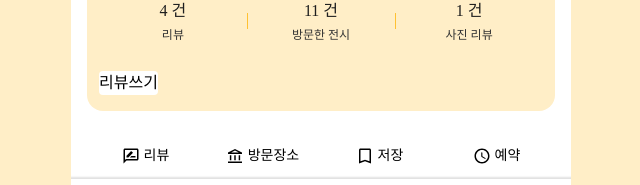
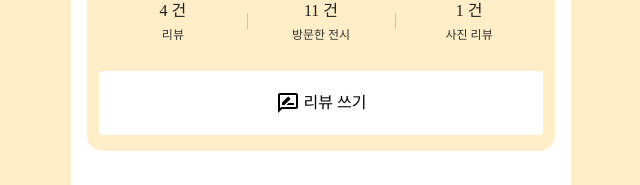
Before and after one commit to hyny-hyuny/gabom-react, a React (Vite) app: page /my in a window 1280 px wide. Shown: the part 201-386 px from the top of the page, without its empty margins (319-959 px from the left). Built offline with nearby package versions, Linux system fonts and the light colour scheme; a web font is replaced by a local one.

Commit message:
[Modify] 업데이트된 버튼 컴포넌트 적용
- 임시 버튼 컴포넌트 Iconbtn 제거
- customClass 적용
- button children으로 svg 아이콘 삽입

Resolves 마이페이지 개발 #53

```diff
--- a/src/components/organisms/ProfileCard.tsx
+++ b/src/components/organisms/ProfileCard.tsx
@@ -2,8 +2,9 @@ import { SummaryList } from '@/types/mySummary';
 import Button from '../atoms/Button';
 import MySummary from '../molecules/MySummary';
 import MemberLevelTag from '../atoms/MemberLevelTag';
-import IconBtn from '../atoms/IconBtn';
 import IconPencil from '../../assets/pencil.svg?react';
+import { useNavigate } from 'react-router';
+import IconReview from '../../assets/review.svg?react';
 
 interface ProfileCard {
   img: string;
@@ -17,6 +18,15 @@ const summaryList: SummaryList = [
 ];
 
 function ProfileCard({ img, userName }: ProfileCard) {
+  const navigate = useNavigate();
+
+  const handleGoToEditProfilePage = () => {
+     void navigate('edit');
+  };
+
+  const handleGoToWriteReview =() =>{
+    void navigate('/review/write');
+  }
 
   return (
     <article className="flex flex-col py-4 px-3 bg-secondary rounded-md gap-6 mx-4 my-6">
@@ -34,18 +44,18 @@ function ProfileCard({ img, userName }: ProfileCard) {
           <strong className="block mt-1 heading-md">{userName}</strong>
         </p>
 
-        <IconBtn
-          className="self-baseline bg-white text-tertiary p-1 min-w-8 min-h-8"
+        <Button
+          onClick={handleGoToEditProfilePage}
+          customClass="flex self-baseline bg-white text-tertiary p-1 min-w-8 min-h-8"
         >
           <IconPencil className="min-w-5 min-h-5" width={20} height={20} />
-        </IconBtn>
+        </Button>
       </div>
 
       <MySummary summaryList={summaryList} />
 
-      {/* 버튼 컴포넌트 수정되면 링크 이동 추가 예정 */}
-      <Button icon="review" isLink={true} isFilled={true}>
-        리뷰쓰기
+      <Button customClass='flex-row-reverse w-full p-5' label='리뷰 쓰기' onClick={handleGoToWriteReview} isFilled={true}>
+        <IconReview />
       </Button>
     </article>
   );
```
